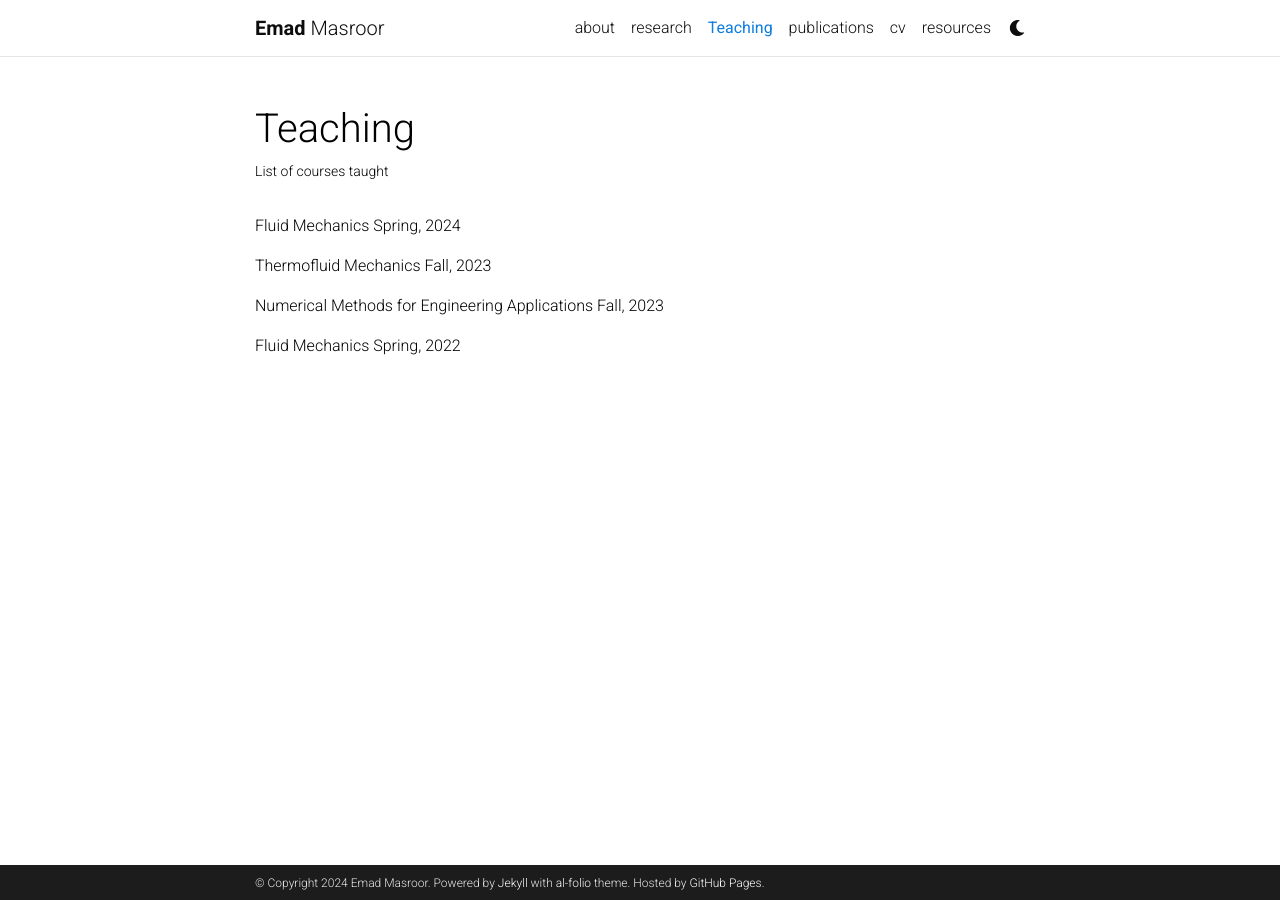
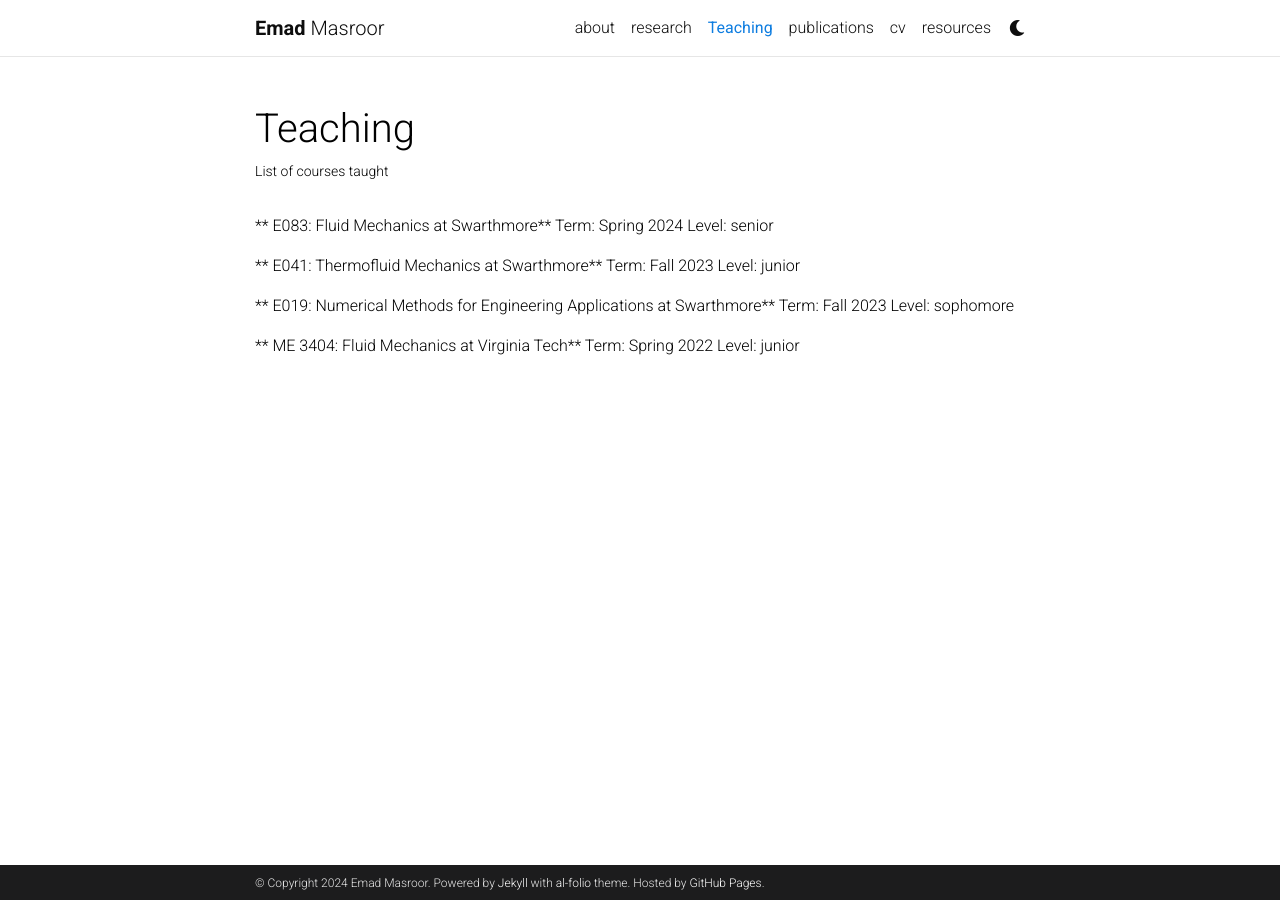
Before and after one commit to Emadmasroor/emadmasroor.github.io, a Jekyll site: the page built from _pages/teaching.md, in a window 1280 px wide. Built offline with Jekyll 4.4.1, drawn with Linux system fonts in a browser that asks for light colours; comment, search, counter and statistics services are not loaded; a style sheet for code colours, icons or effects is not loaded.

Commit message:
Update teaching.md

```diff
--- a/_pages/teaching.md
+++ b/_pages/teaching.md
@@ -8,7 +8,10 @@ nav_order: 2
 ---
 
 {% for entry in site.data.teaching %}
-  {{entry.title}}
-  {{entry.semester}}, {{entry.year}}
+
+  ** {{entry.code}}: {{entry.title}} at {{entry.institution}}**
+  Term: {{entry.semester}} {{entry.year}}
+  Level: {{entry.level}}
+
 
 {% endfor %}
```
